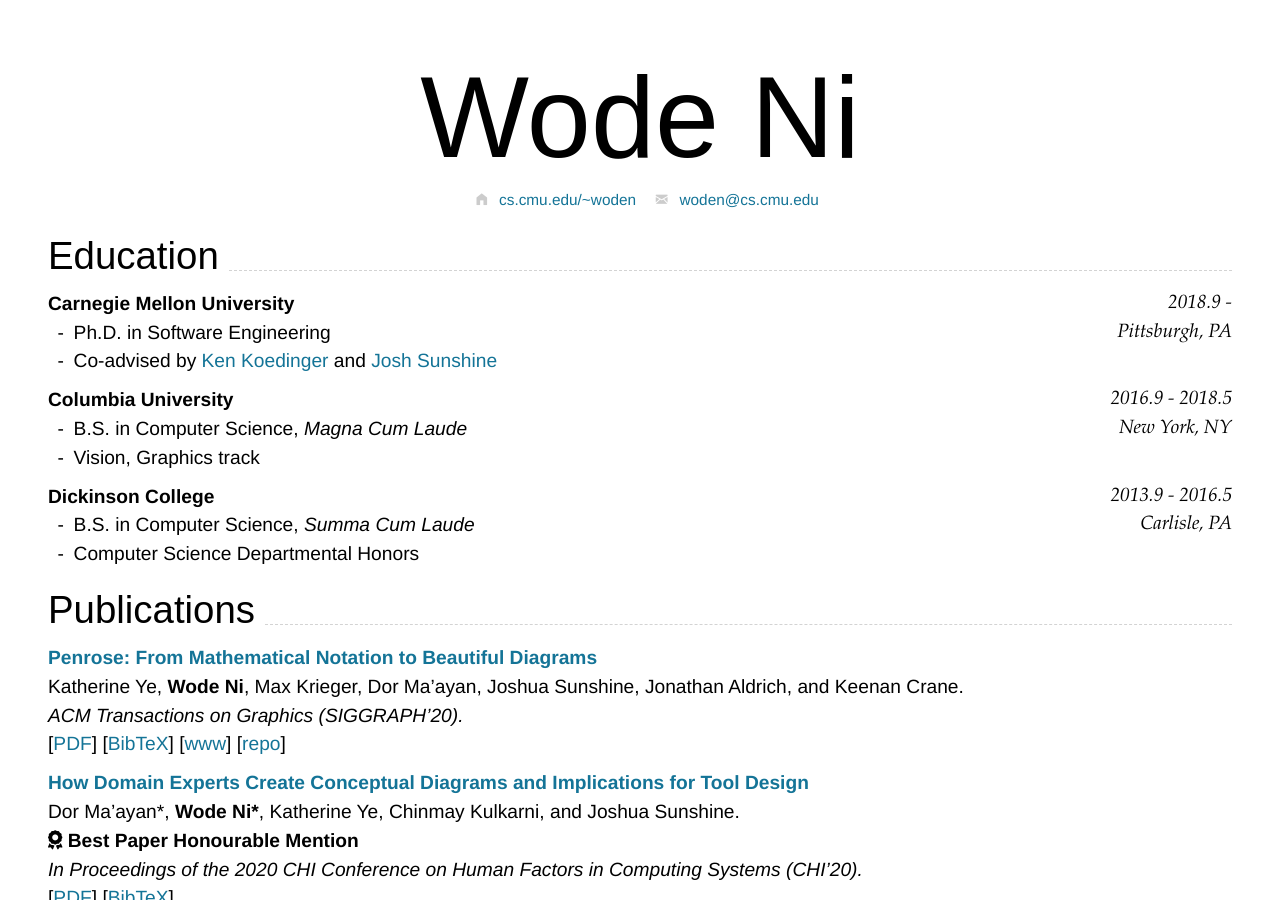
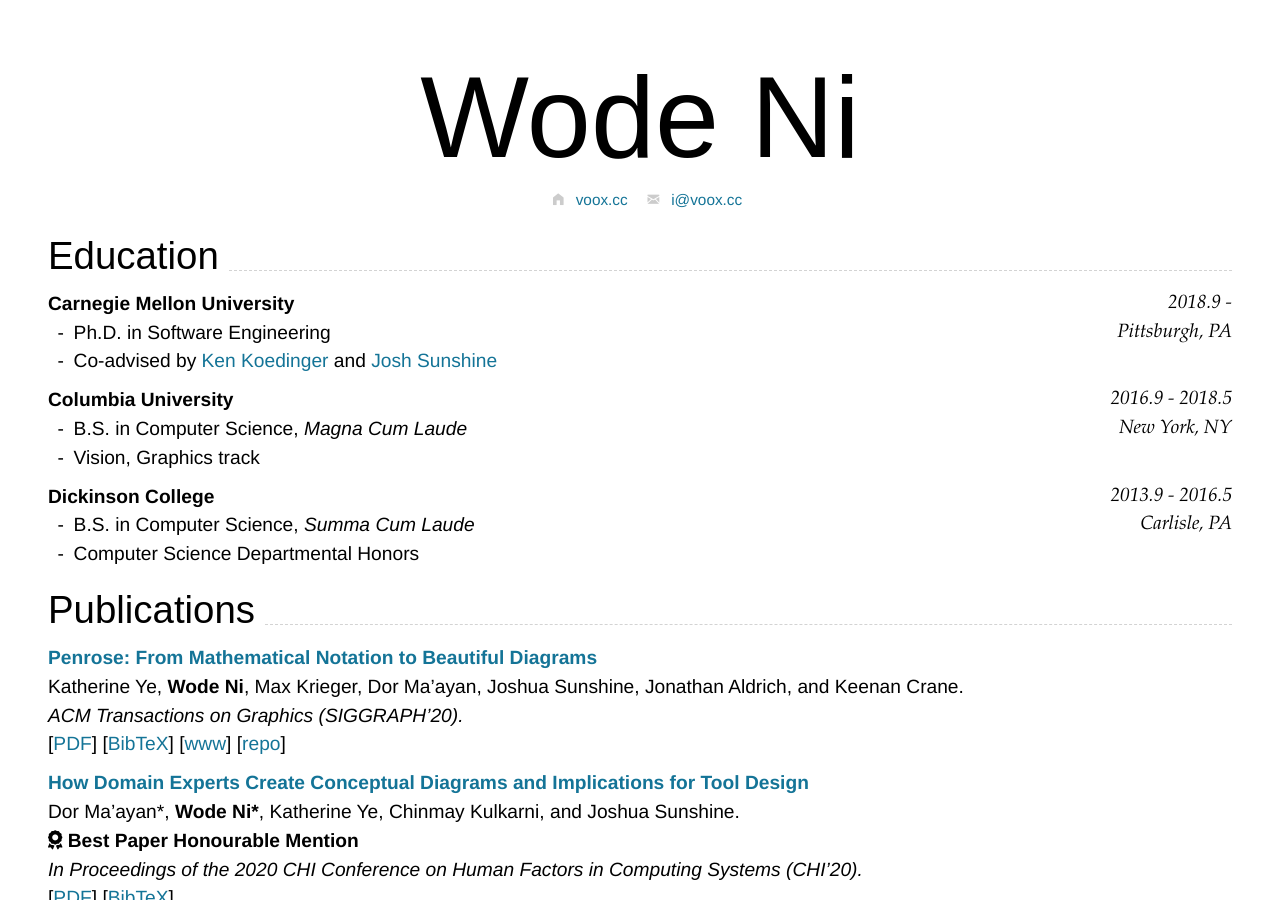
Before and after one commit to aooppo/tj-resume, a Jekyll site: the page built from index.md, in a window 1280 px wide and 900 px high. Built offline with Jekyll 4.4.1, drawn with Linux system fonts in a browser that asks for light colours; nearby versions of some CDN libraries.

Commit message:
Update index.md

```diff
--- a/index.md
+++ b/index.md
@@ -1,12 +1,12 @@
 ---
 layout: cv
-title: Wode "Nimo" Ni
+title: TJ
 email:
-  url: mailto:woden@cs.cmu.edu
-  text: woden@cs.cmu.edu
+  url: i@voox.cc
+  text: i@voox.cc
 homepage:
-  url: http://cs.cmu.edu/~woden
-  text: cs.cmu.edu/~woden
+  url: https://voox.cc
+  text: voox.cc
 ---
 
 # Wode **Ni**
```
